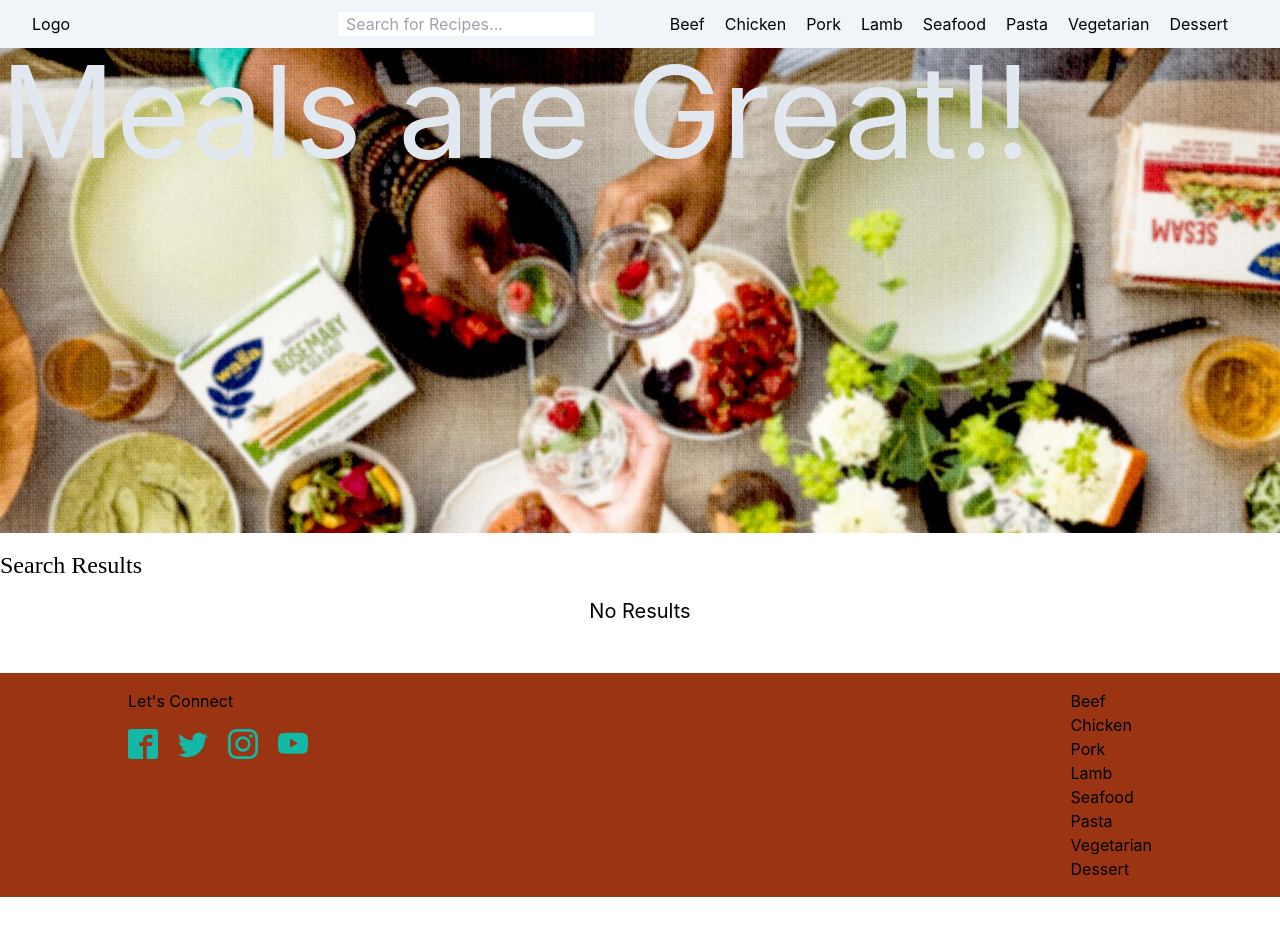
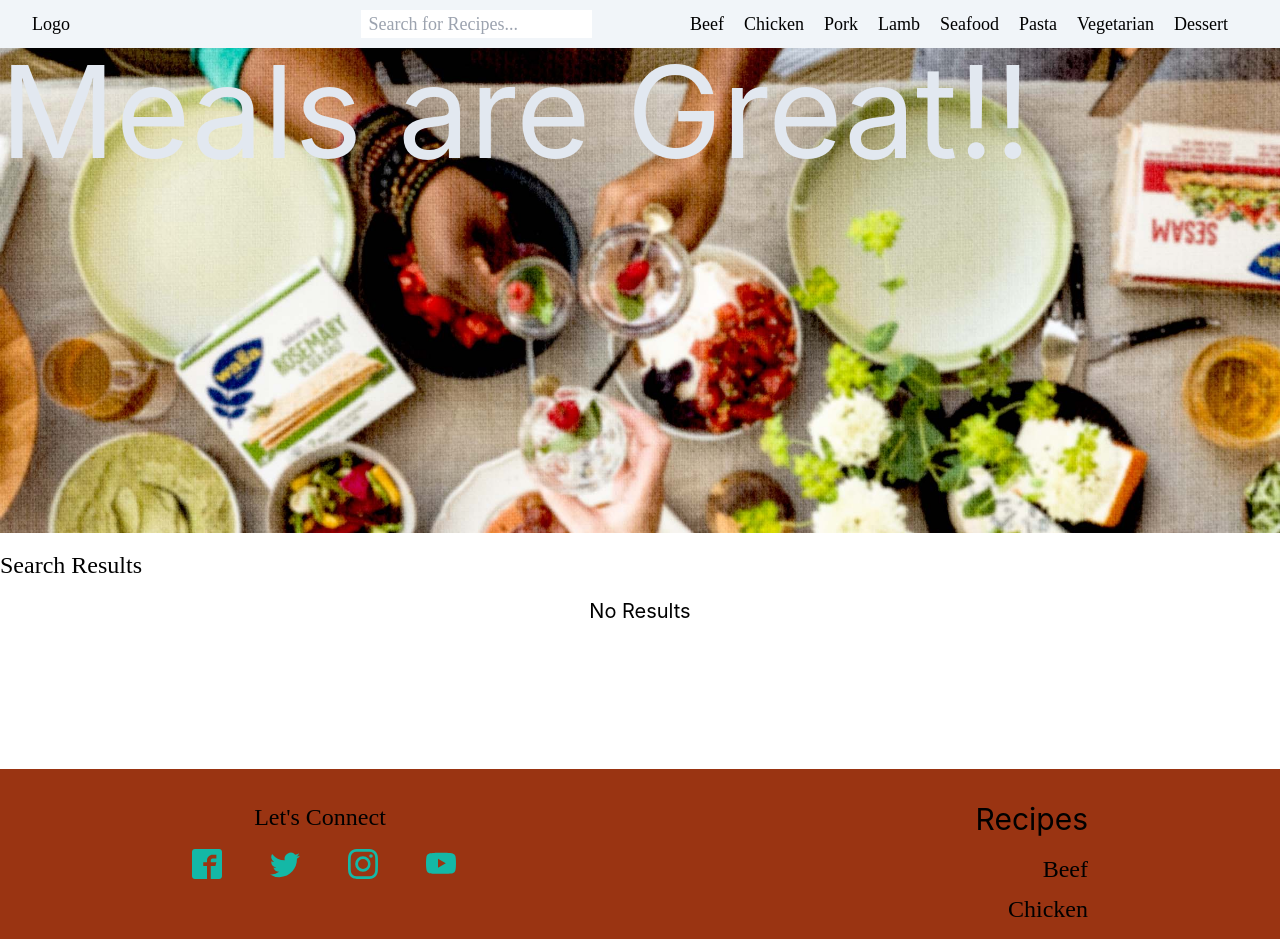
Before and after one commit to jwhite88/meals-site, a React (Create React App) app: page /searchresults in a window 1280 px wide. Shown: the top 939 px of the page. Before the commit the page ends 897 px from the top, so only its background shows below. Built offline with nearby package versions, Linux system fonts and the light colour scheme.

Commit message:
Added some google fonts

```diff
--- a/src/components/Footer.js
+++ b/src/components/Footer.js
@@ -6,11 +6,13 @@ import { ImFacebook2 } from "react-icons/im";
 
 function Footer() {
   return (
-    <div className='bg-orange-800 py-4 mt-12'>
-      <section className='flex flex-row justify-between px-32'>
+    <div className='bg-orange-800 py-4 mt-36'>
+      <section className='flex flex-row justify-between px-48 py-4'>
         <div>
-          <h4>Let's Connect</h4>
-          <ul className='ul list-none [&>*]:inline-block [&>*]:pr-5 [&>*]:mt-4 [&>*]:text-3xl [&>*]:text-teal-500'>
+          <h4 className="text-2xl text-center pr-14 font-['Comfortaa']">
+            Let's Connect
+          </h4>
+          <ul className='list-none [&>*]:inline-block [&>*]:pr-12 [&>*]:mt-4 [&>*]:text-3xl [&>*]:text-teal-500'>
             <li>
               <ImFacebook2 className='' />
             </li>
@@ -26,15 +28,18 @@ function Footer() {
           </ul>
         </div>
         <div>
-          <ul>
+          <div>
+            <h3 className="text-3xl pb-4 text-right">Recipes</h3>
+            <ul className="text-2xl text-right font-['Comfortaa']">
               {categories.map((category, idx) => {
                 return (
-                <li key={idx}>
+                  <li className='pb-2' key={idx}>
                     <Link to={`category/${category}`}>{category}</Link>
                   </li>
                 );
               })}
             </ul>
+          </div>
         </div>
       </section>
     </div>
--- a/src/components/Header.js
+++ b/src/components/Header.js
@@ -58,19 +58,25 @@ function Header() {
 
   return (
     <div className={`${showHeader ? "bg-image" : ""}`}>
-      <nav className='relative flex flex-row w-screen justify-between items-center h-12 px-8 bg bg-slate-100 '>
+      <nav className="relative flex flex-row w-screen justify-between items-center h-12 px-8 bg bg-slate-100 font-['Comfortaa'] text-lg">
         <div>
           <Link to='/'>Logo</Link>
         </div>
         <div className='pl-48'>
-          <input ref={searchInput} type="text" name={search} id="search" onChange={handleSearchChange} onKeyUp={handleSubmit} placeholder="Search for Recipes..." className='inline-block pl-2' />
+          <input
+            ref={searchInput}
+            type='text'
+            name={search}
+            id='search'
+            onChange={handleSearchChange}
+            onKeyUp={handleSubmit}
+            placeholder='Search for Recipes...'
+            className='inline-block pl-2'
+          />
         </div>
         <div>
-          <div className=''>
-            <ul
-              className='flex flex-row recipe-menu'
-              ref={categoryHolder}
-            >
+          <div>
+            <ul className='flex flex-row recipe-menu' ref={categoryHolder}>
               {categories.map((category, idx) => {
                 return (
                   <li key={idx} className='pr-5'>
@@ -83,7 +89,9 @@ function Header() {
         </div>
       </nav>
       <section>
-        {showHeader && <h1 className='tex text-9xl text-slate-200 '>Meals are Great!!</h1>}
+        {showHeader && (
+          <h1 className='tex text-9xl text-slate-200 '>Meals are Great!!</h1>
+        )}
       </section>
     </div>
   );
--- a/src/index.css
+++ b/src/index.css
@@ -3,6 +3,8 @@
 @tailwind utilities;
 
 @import url('https://fonts.googleapis.com/css2?family=Charm&family=Edu+NSW+ACT+Foundation:wght@500&family=Merienda&display=swap');
+
+@import url('https://fonts.googleapis.com/css2?family=Comfortaa:wght@300;500&family=M+PLUS+Rounded+1c&family=Nunito&family=Roboto:wght@300&family=Varela+Round&display=swap');
 
 body {
   margin: 0;
```
Lines whose indentation alone changed are shown as unchanged.
